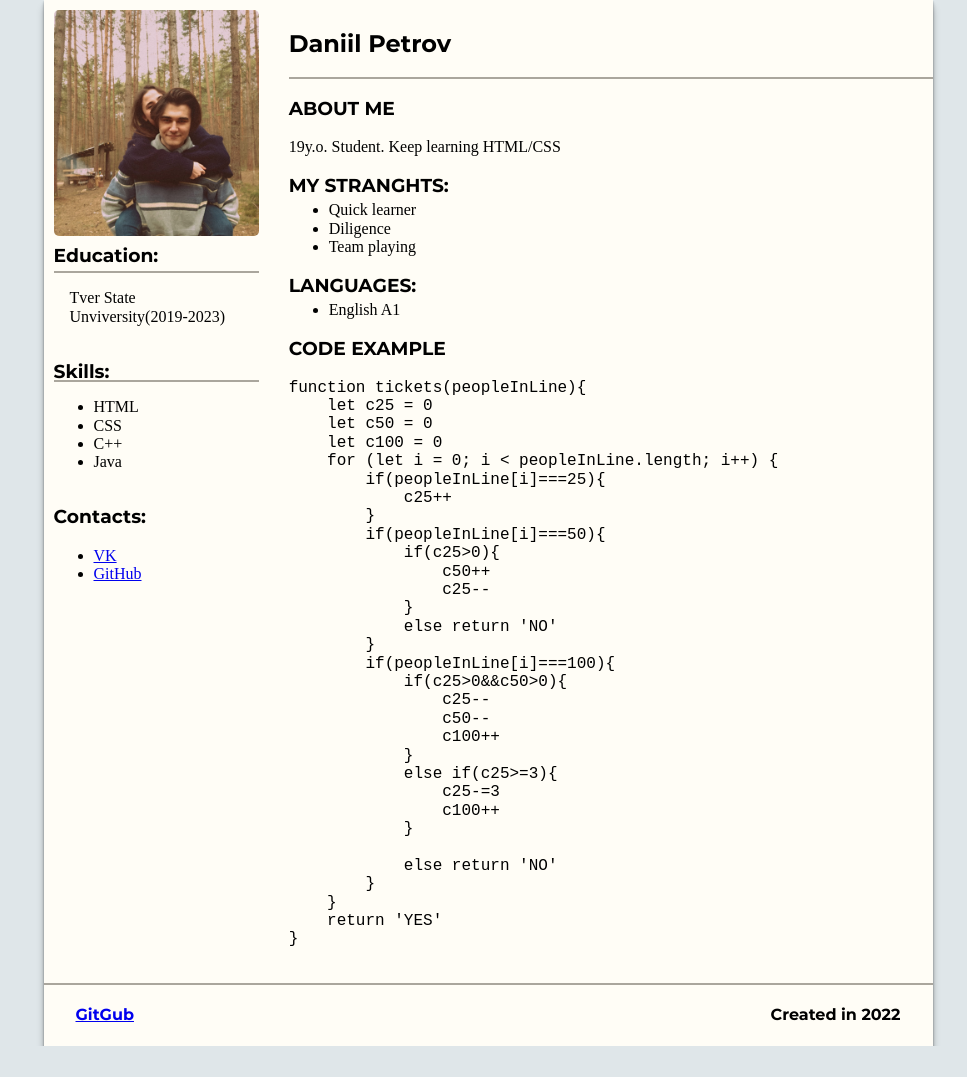
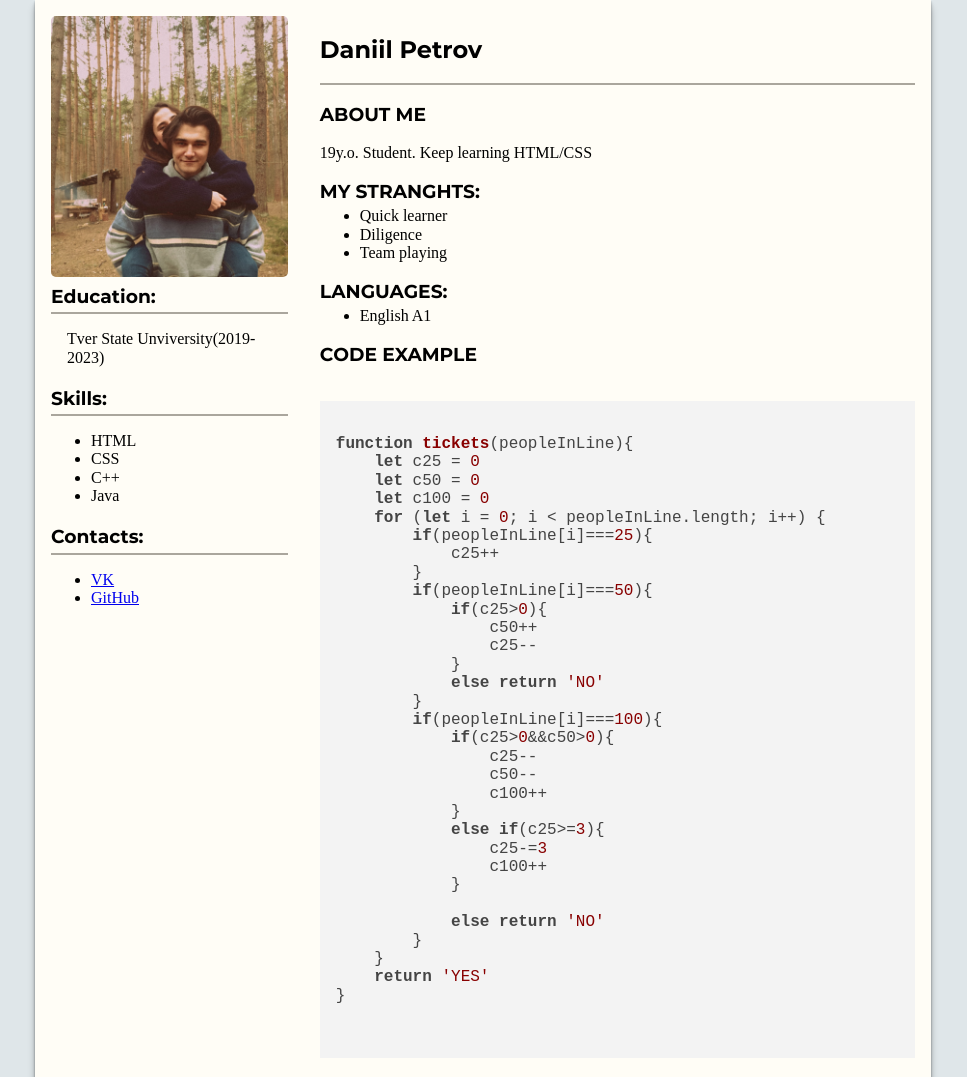
Before and after one commit to dapetrov/rsschool-cv, a plain HTML site: page index.html in a window 1280 px wide. Shown: the top 1077 px of the page, without its empty margins (157-1124 px from the left). Before the commit the page ends 1046 px from the top, so only its background shows below. Drawn offline with nearby package versions, Linux system fonts and the light colour scheme; a web font is replaced by a local one.

Commit message:
feat: made cv

```diff
--- a/index.html
+++ b/index.html
@@ -8,6 +8,11 @@
     <link rel="stylesheet" href="normalize.css">
     <link rel="stylesheet" href="fonts.css">
     <link rel="stylesheet" href="style.css">
+    <link rel="stylesheet" href="//cdnjs.cloudflare.com/ajax/libs/highlight.js/9.15.9/styles/default.min.css">
+    <script src="//cdnjs.cloudflare.com/ajax/libs/highlight.js/9.15.9/highlight.min.js"></script>
+    <script>
+        hljs.initHighlightingOnLoad();
+    </script>
 
 
     <title>CV</title>
@@ -21,6 +26,10 @@
             <div class="grid">
                 <div class="info">
                     <div class="photo"><img src="img.jpg" alt="" class="photo__img"></div>
+                    <div class="myname-2">
+                        <h2>Daniil Petrov</h2>
+
+                    </div>
                     <div class="education">
                         <h3>Education:</h3>
 
@@ -52,7 +61,6 @@
 
                         </ul>
                     </div>
-
                 </div>
                 <div class="name">
                     <div class="myname">
@@ -91,7 +99,8 @@
                         <h3>CODE EXAMPLE</h3>
 
                     </div>
-                    <pre class="codeexample_text">
+                    <div class="codeexample_text">
+                        <pre><code>
 function tickets(peopleInLine){
     let c25 = 0
     let c50 = 0
@@ -123,14 +132,15 @@ function tickets(peopleInLine){
     }
     return 'YES'
 }
-                    </pre>
+
+                    </code></pre>
+                    </div>
                 </div>
+                <footer class="footer">
+                    <h4> <a href="https://github.com/dapetrov">GitHub</a></h4>
+                    <h4>Created in 2021</h4>
+                </footer>
             </div>
-            <footer class="footer">
-                <h4> <a href="https://github.com/dapetrov">GitGub</a></h4>
-                <h4>Created in 2022</h4>
-            </footer>
-        </div>
 
     </main>
 
--- a/style.css
+++ b/style.css
@@ -21,7 +21,7 @@ body {
 .main {
     display: flex;
     justify-content: center;
-    margin-left: 10px;
+    width: 100%;
 }
 
 .container {
@@ -31,17 +31,38 @@ body {
     justify-content: center;
     width: 70%;
     min-height: 80vh;
-    /* background-color: #f7f1e3; */
     background-color: #FFFDF6;
     box-shadow: 0 1px 1px rgb(0, 0, 0, 0.2), 0 2px 2px rgb(0, 0, 0, 0.2), 0 4px 4px rgb(0, 0, 0, 0.2), 0 8px 8px rgb(0, 0, 0, 0.2);
 }
 
 .grid {
+    display: grid;
+    grid-template-areas: "info name" "foorer footer";
+    grid-template-columns: 30% 70%;
     width: 100%;
-    display: grid;
-    grid-template-areas: "info about";
-    grid-template-columns: 0.3fr 1fr;
-    margin-top: 10px;
+}
+
+.myname-2 {
+    display: none;
+}
+
+@media (max-width: 768px) {
+    .container {
+        width: 100%;
+    }
+    .myname {
+        display: none;
+    }
+    .myname-2 {
+        display: block;
+    }
+    .grid {
+        display: flex;
+        flex-direction: column;
+    }
+    .codeexample_text {
+        border: solid 2px #aaa69d;
+    }
 }
 
 .info {
@@ -49,11 +70,18 @@ body {
     display: flex;
     flex-direction: column;
     grid-area: info;
-    margin-left: 10px;
+    padding: 1rem;
+}
+
+.codeexample_text {
+    overflow: auto;
+    max-width: 100%;
 }
 
 .name {
-    margin-left: 40px;
+    grid-area: name;
+    width: 100%;
+    padding: 1rem;
 }
 
 .about {
@@ -65,6 +93,7 @@ body {
 
 .myname {
     border-bottom: solid 2px #aaa69d;
+    margin: 0;
 }
 
 .photo {
@@ -79,7 +108,11 @@ body {
 
 .skills {
     border-bottom: solid 2px #aaa69d;
-    max-height: 40px;
+    padding: 0.3rem 0;
+}
+
+.skills h3 {
+    margin: 0;
 }
 
 .education {
@@ -95,7 +128,12 @@ body {
     padding: 1rem;
 }
 
-.contact_text ul {
+.contacts {
+    border-bottom: solid 2px #aaa69d;
+    padding: 0.3rem 0;
+}
+
+.contacts h3 {
     margin: 0;
 }
 
@@ -114,4 +152,5 @@ body {
     border-top: 2px solid #aaa69d;
     width: 100%;
     padding: 0 2rem;
+    grid-area: footer;
 }
```
